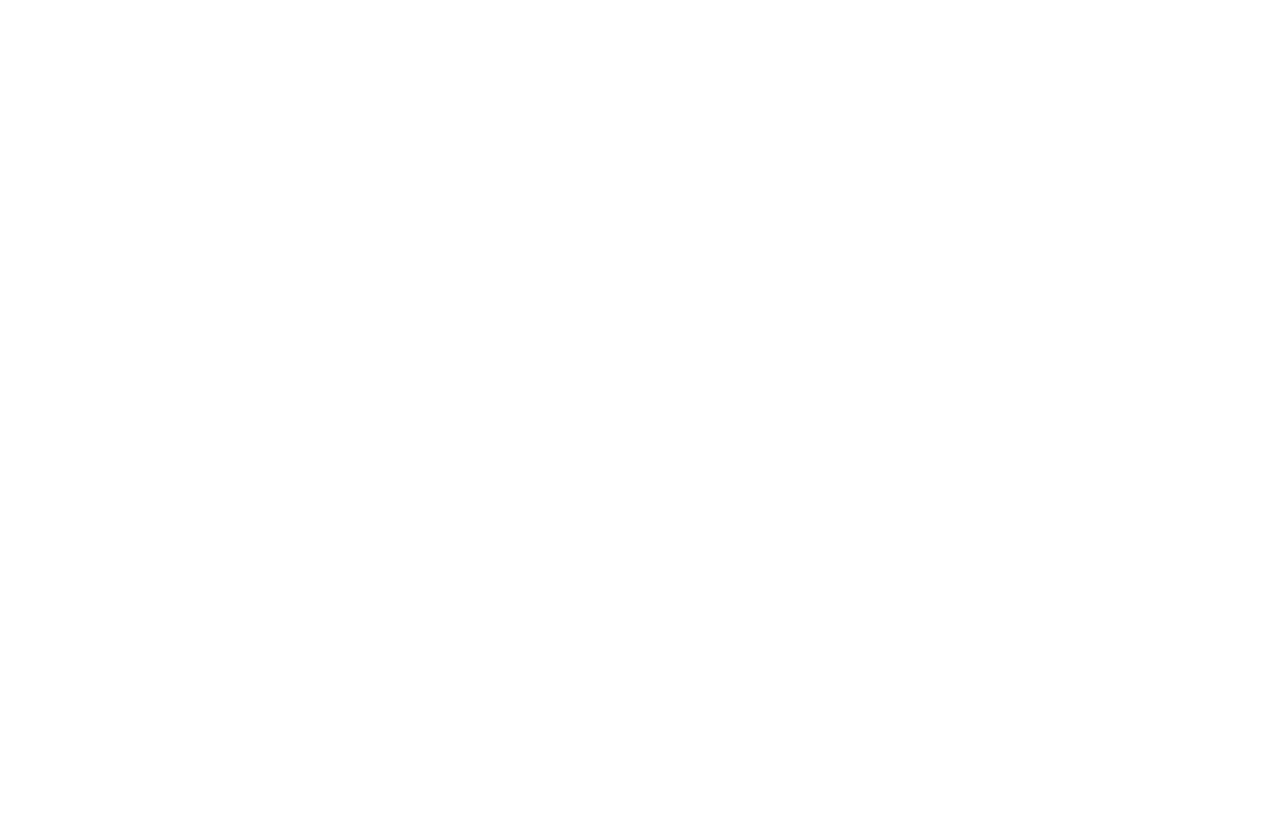
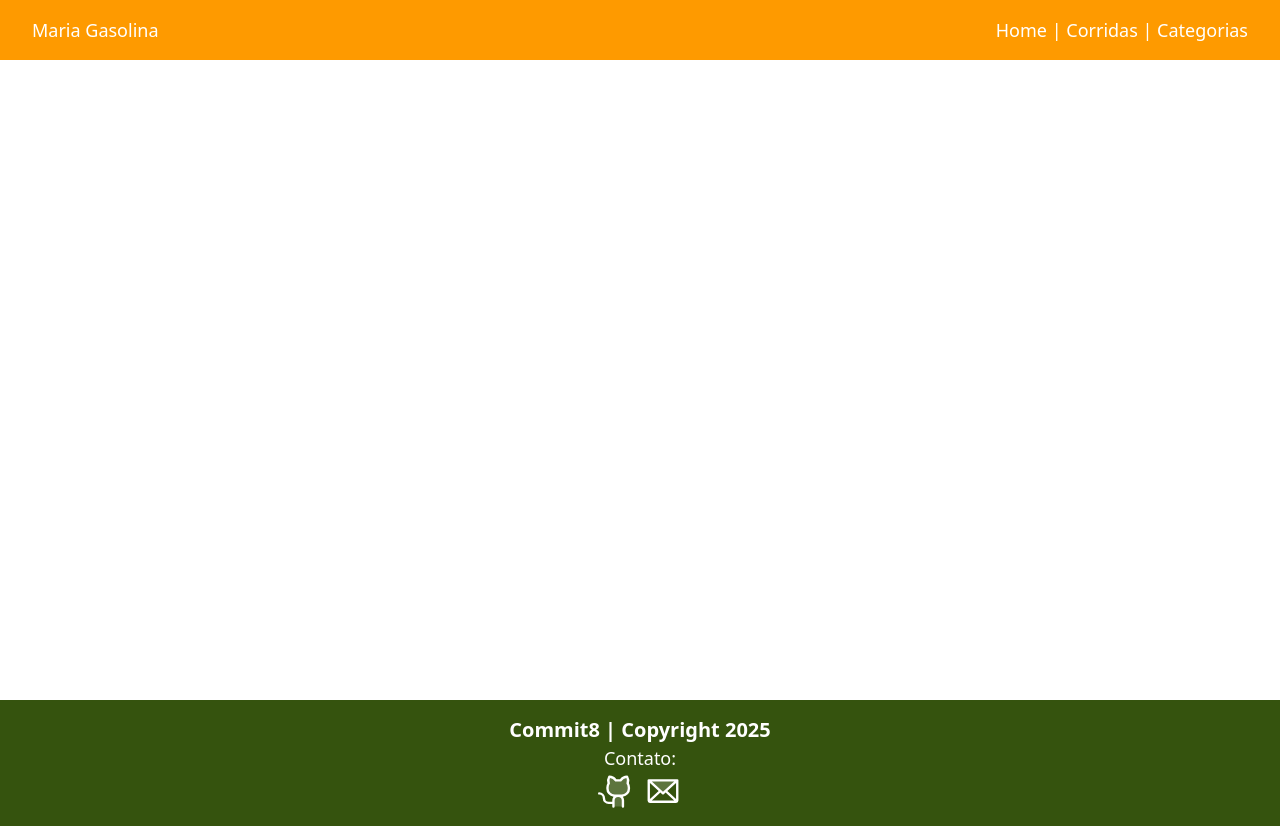
Before and after one commit to Commit8/maria_gasolina_react, a React (Vite) app: page / in a window 1280 px wide. Before the commit the page ends 800 px from the top, so only its background shows below. Built offline with nearby package versions, Linux system fonts and the light colour scheme.

Commit message:
estrutura da navbar e footer

```diff
--- a/src/App.tsx
+++ b/src/App.tsx
@@ -1,8 +1,16 @@
+import Footer from "./components/footer/Footer"
+import Navbar from "./components/navbar/Navbar"
+
 function App() {
 
   return (
     <>
+           <Navbar/>
+           <div className="min-h-[80vh]">
 
+
+           </div>
+           <Footer />
 
     </>
   )
```
